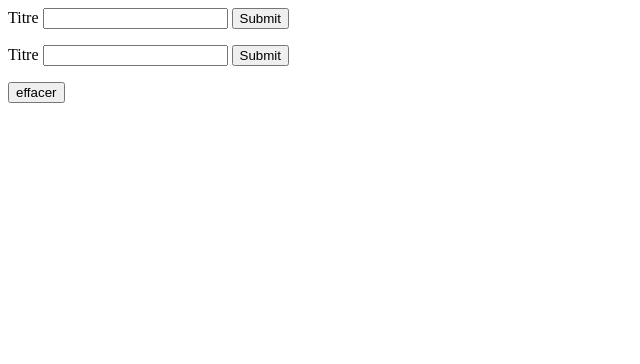
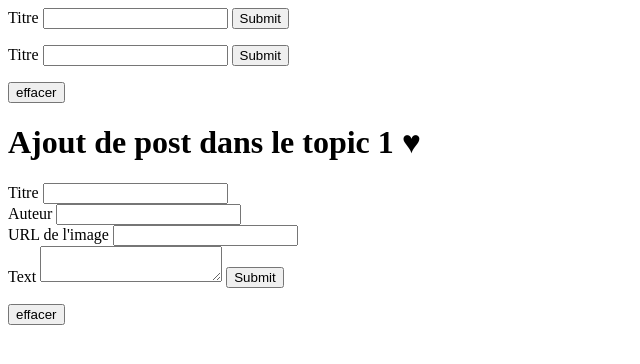
Before and after one commit to JulieCapucine/ImacWeb2016, a PHP site: page /subjectForm.php in a window 1280 px wide. Shown: the top 364 px of the page, without its empty margins (0-640 px from the left). Run offline with PHP 8.4, Linux system fonts and the light colour scheme.

Commit message:
post et update post

```diff
--- a/public/subjectForm.php
+++ b/public/subjectForm.php
@@ -22,6 +22,28 @@
 			<input type="hidden" name="_METHOD" value="DELETE"/>
 			<input type="submit" value ="effacer"/>
 		</form>
+
+		<h1> Ajout de post dans le topic 1 ♥ </h1>
+		<form method="POST" action="api/public/topic/1/posts">
+			<label for="postTitre">Titre</label>
+			<input type="text" name="titre" id="postTitre"/>
+			<br/>
+			<label for="postAuteur">Auteur</label>
+			<input type="text" name="auteur" id="postAuteur"/>
+			<br/>
+			<label for="postImage">URL de l'image</label>
+			<input type="text" name="image" id="postImage"/>
+			<br/>
+			<label for="postTitre">Text</label>
+			<textarea name="contenu" id="postContenu"></textarea>
+			<input type="submit"/>
+		</form>
+
+		<form method="post" action="api/public/post/10">
+			<input type="hidden" name="_METHOD" value="DELETE"/>
+			<input type="submit" value ="effacer"/>
+		</form>
+
 	</body>
 
 
```
Also changed, not shown: public/api/src/routes.php (+36 -2 lines).
